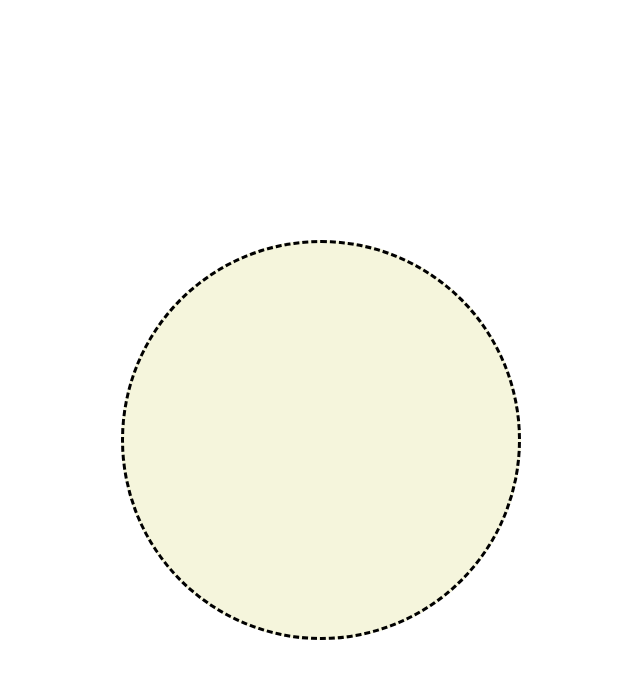
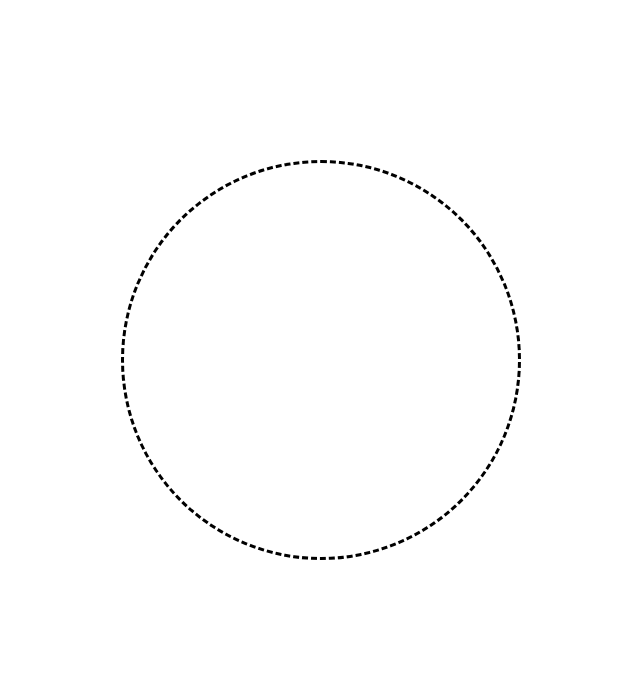
Before and after one commit to DonatellaTesei/JS_Day4, a plain HTML site: page advanced.html in a window 1280 px wide. Shown: the whole page, without its empty margins (319-959 px from the left). Drawn offline with nearby package versions, Linux system fonts and the light colour scheme.

Commit message:
background color

```diff
--- a/advanced.html
+++ b/advanced.html
@@ -12,19 +12,29 @@
         #dot {
             display: flex;
             align-items: center;
+            margin: auto;
             height: 50vh;
             width: 50vh;
-            background-color: beige;
+            background-color: white;
             border-radius: 50%;
             border-style: dashed;
             border-color: black;
-            margin-top: 15rem;
+        }
+
+        #background {
+            display: flex;
+            align-items: center;
+            flex-direction: column;
+            height: auto;
+            width: 100vw;
+            margin-top: 10rem;
         }
 
         div {
             display: flex;
             align-items: center;
             flex-direction: column;
+            margin: auto;
         }
 
         #text {
@@ -36,7 +46,7 @@
 </head>
 
 <body>
-    <div>
+    <div id="background">
         <span id="dot"> </span></div>
     <div>
         <p id="text1"></p>
--- a/advanced.js
+++ b/advanced.js
@@ -16,10 +16,10 @@ let dot = false;
 
 function click() {
     if (dot == false) {
-        document.getElementById("dot").style.background = "white";
+        document.getElementById("background").style.background = "white";
         dot = true;
     } else {
-        document.getElementById("dot").style.background = "gray";
+        document.getElementById("background").style.background = "gray";
         dot = false;
     }
 }
@@ -31,8 +31,9 @@ function click() {
 
 //4
 function doubleClick() {
-    document.getElementById("dot").style.background = "blue"
+    document.getElementById("background").style.background = "blue"
 }
+
 
 //events
 document.getElementById("dot").addEventListener("mouseover", textCircle);
```
